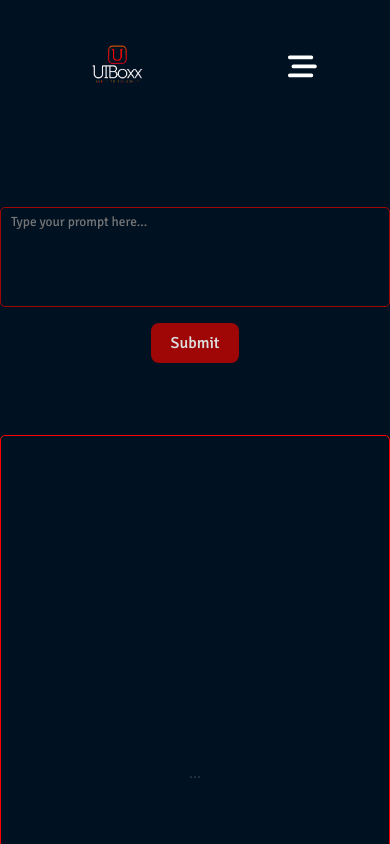
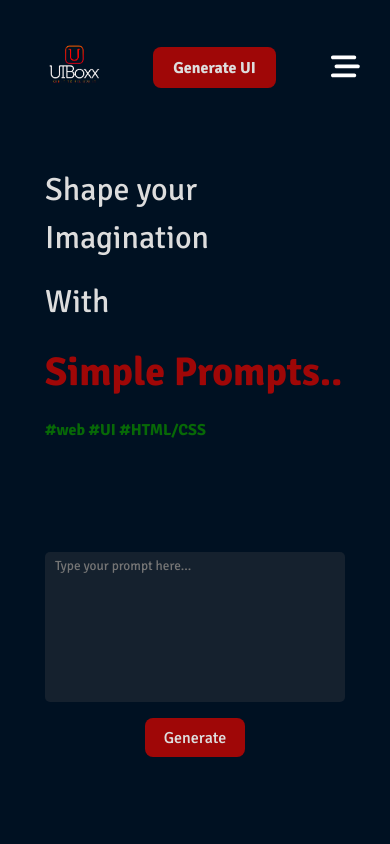
Before and after one commit to UIBoxx/ui-boxx, a React (Vite) app: page /generate in a window 390 px wide. Shown: the top 844 px of the page. Built offline with nearby package versions, Linux system fonts and the light colour scheme.

Commit message:
initial commit

```diff
--- a/src/App.tsx
+++ b/src/App.tsx
@@ -11,7 +11,7 @@ import SvgShapeGen from "./components/SVGShapeGen/svgShapeGen";
 import LandingPage from "./components/LandingPage/landingpage";
 import TypingEffect from "./components/typingEffect/typinig";
 import ContactUs from "./components/contact/contact";
-import UIGenerate from "./components/Tutorials/uizen";
+import UIGenerate from "./components/UIGenerate/uizen";
 
 function App() {
   return (
--- a/src/components/Tutorials/uizen.css
+++ /dev/null
@@ -1,74 +0,0 @@
-.gen-ui-body{
-  min-height: 80vh;
-  width: 100vw;
-  /* border: 1px solid #fff; */
-  display: flex;
-  align-items: start;
-  justify-content: space-evenly;
-  flex-direction: row;
-  flex-wrap: wrap;
-}
-
-.gen-head{
-  height: 300px;
-  width: 500px;
-  background-color: transparent;
-  display: flex;
-  align-items: center;
-  justify-content: center;
-  flex-direction: column;
-  gap: 1rem;
-}
-
-.gen-head textarea{
-  width: 100%;
-  height: 100px;
-  outline: none;
-  border: 1px solid var(--color-red);
-  resize: none;
-  border-radius: 5px;
-  padding: 5px 10px;
-  background-color: transparent;
-  color: #ddd;
-}
-
-.gen-head button{
-  color: #ddd;
-  border: none;
-  background-color: var(--color-red);
-}
-
-.gen-head button:hover{
-  color: #ddd;
-  border: 1px solid var(--color-red);
-  background-color: transparent;
-}
-
-.gen-content{
-  min-height: 80vh;
-  width: 700px;
-  display: flex;
-  align-items: center;
-  justify-content: center;
-  border: 1px solid red;
-  border-radius: 5px;
-}
-
-#copy-gen-code{
-  background-color: rgb(41, 185, 96);
-  color: #ddd;
-  border: none;
-}
-
-#copy-gen-code:hover{
-  color: #ddd;
-  background-color: var(--color-red);
-}
-
-.gen-content iframe{
-  width: 100%;
-  height: 80vh;
-  border-radius: 5px;
-  border: none;
-  overflow: hidden;
-}
--- /dev/null
+++ b/src/components/UIGenerate/uizen.css
@@ -0,0 +1,149 @@
+.gen-ui-body{
+  min-height: 80vh;
+  width: 100vw;
+  /* border: 1px solid #fff; */
+  display: flex;
+  align-items: center;
+  justify-content: center;
+  flex-direction: column;
+}
+.gen-top{
+  min-height: 40vh;
+  width: 100vw;
+  display: flex;
+  align-items: center;
+  justify-content: center;
+  flex-direction: row;
+  flex-wrap: wrap;
+  gap: 1rem;
+  padding: 1rem 0;
+}
+
+.gen-top>*{
+  font-size: 3rem;
+  color: #ddd;
+  background-color: transparent;
+}
+.gen-top>span:nth-child(3){
+  color: var(--color-red);
+  font-weight: 800;
+  font-size: 3.5rem;
+}
+.gen-top>span:nth-child(4){
+  display: none;
+}
+
+.main{
+  min-height: 80vh;
+  width: 100vw;
+  display: flex;
+  align-items: start;
+  justify-content: space-evenly;
+  flex-direction: row;
+  flex-wrap: wrap;
+  padding: 2rem 0;
+}
+
+.gen-head{
+  height: 300px;
+  width: 500px;
+  background-color: transparent;
+  display: flex;
+  align-items: center;
+  justify-content: center;
+  flex-direction: column;
+  gap: 1rem;
+}
+
+.gen-head textarea{
+  width: 100%;
+  height: 150px;
+  outline: none;
+  border: none;
+  /* border: 1px solid var(--color-red); */
+  resize: none;
+  border-radius: 5px;
+  padding: 5px 10px;
+  background-color: #5652523f;
+  color: #ddd;
+}
+
+.gen-head button{
+  color: #ddd;
+  border: none;
+  background-color: var(--color-red);
+}
+
+.gen-head button:hover{
+  color: #ddd;
+  border: 1px solid var(--color-red);
+  background-color: transparent;
+}
+
+.gen-content{
+  min-height: 80vh;
+  width: 600px;
+  display: flex;
+  align-items: center;
+  justify-content: center;
+  border: 1px solid rgba(255, 255, 255, 0.18);
+  border-radius: 5px;
+}
+
+#copy-gen-code{
+  background-color: rgb(41, 185, 96);
+  color: #ddd;
+  border: none;
+}
+
+#copy-gen-code:hover{
+  color: #ddd;
+  background-color: var(--color-red);
+}
+
+.gen-content iframe{
+  width: 100%;
+  height: 80vh;
+  border-radius: 5px;
+  border: none;
+  overflow: hidden;
+}
+
+@media (max-width: 600px) {
+  .gen-head{
+    width: 300px;
+  }
+
+  .gen-content{
+    width: 96vw;
+    min-height: 60vh;
+  }
+  .gen-content iframe{
+    width: 100%;
+    height: 60vh;
+  }
+
+  .gen-top{
+    width: 300px;
+    height: 200px;
+    flex-direction: column;
+    align-items: start;
+  }
+  .gen-top>*{
+    color: #ddd;
+    font-size: 2rem;
+  }
+  .gen-top>span:nth-child(3){
+    color: var(--color-red);
+    font-weight: 800;
+    font-size: 2.5rem;
+  }
+  .gen-top>span:nth-child(4){
+    display: block;
+    background-color: transparent;
+    color: rgb(7, 104, 7);
+    font-weight: 800;
+    font-size: 1rem;
+    text-align: left;
+  }
+}
--- a/src/components/Tutorials/uizen.tsx
+++ b/src/components/UIGenerate/uizen.tsx
@@ -61,13 +61,20 @@ function UIGenerate() {
 
   return (
     <div className="gen-ui-body">
+      <div className="gen-top">
+        <span>Shape your Imagination</span>
+        <span>With</span>
+        <span> Simple Prompts..</span>
+        <span>#web #UI #HTML/CSS</span>
+      </div>
+      <div className="main">
       <div className="gen-head">
         <textarea
           placeholder="Type your prompt here..."
           value={message}
           onChange={(e) => setMessage(e.target.value)}
         ></textarea>
-        <button onClick={handleSubmit}>Submit</button>
+        <button onClick={handleSubmit}>Generate</button>
         {generatedCode ? (
           <button id="copy-gen-code" onClick={handleCopyCode}>
             {copyButtonText}
@@ -75,14 +82,17 @@ function UIGenerate() {
         ) : null}
       </div>
 
-      <div className="gen-content">
+      {generatedCode ?
+        <div className="gen-content">
         {isLoading ? (
           <MyLoader />
         ) : generatedCode ? (
           <iframe srcDoc={generatedCode}></iframe>
         ) : (
-          <p>...</p>
+          <p></p>
         )}
+      </div>:null
+      }
       </div>
     </div>
   );
--- a/src/components/navbar/navbar.css
+++ b/src/components/navbar/navbar.css
@@ -72,6 +72,25 @@ nav li a {
     background-color: transparent;
   }
 
+  #gen-a{
+    background-color: transparent;
+    border: none;
+    text-decoration: none;
+  }
+
+  #gen-b{
+    background-color: var(--color-red);
+    color: #ddd;
+    font-size: 1rem;
+    font-weight: 800;
+    transition: 0.3s ease-in;
+  }
+
+  #gen-b:hover{
+    border: 1px solid var(--color-red);
+    background-color: transparent;
+  }
+
 @media only screen and (max-width: 600px) {
   .navbar {
     justify-content: space-around;
--- a/src/components/navbar/navbar.tsx
+++ b/src/components/navbar/navbar.tsx
@@ -42,12 +42,12 @@ function MyNavBar() {
             <a onClick={()=>handleClick(items === "Home" ? "/" : items)} href="">{items}</a>
 
           </li>
-
         ))}
         <button className="nav-btn nav-close-btn" onClick={showNavBar}>
         <FontAwesomeIcon icon={faAngleRight} rotation={270} />
         </button>
       </nav>
+      <a id="gen-a" href="/generate"><button id="gen-b">Generate UI</button></a>
       <button className="nav-btn" onClick={showNavBar}>
         <FontAwesomeIcon icon={faBarsStaggered} />
       </button>
```
